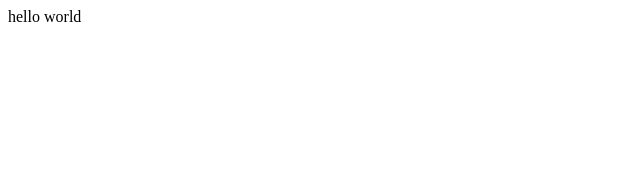
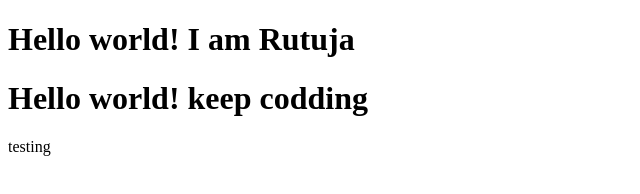
Before and after one commit to rutujahabib/rutujahabib, a plain HTML site: page index.html in a window 1280 px wide. Shown: the whole page, without its empty margins (0-640 px from the left). Drawn offline with Linux system fonts and the light colour scheme.

Commit message:
2ndcommit

```diff
--- a/index.html
+++ b/index.html
@@ -4,12 +4,13 @@
 <head>
   <meta charset="UTF-8">
   <meta name="viewport" content="width=device-width, initial-scale=1">
-  <title></title>
+  <title>My first website</title>
 </head>
 
 <body>
-hello world
-
+<h1>Hello world! I am Rutuja</h1>
+<h1>Hello world! keep codding</h1>
+<hi>testing</hi>
 </body>
 
 </html>
```
